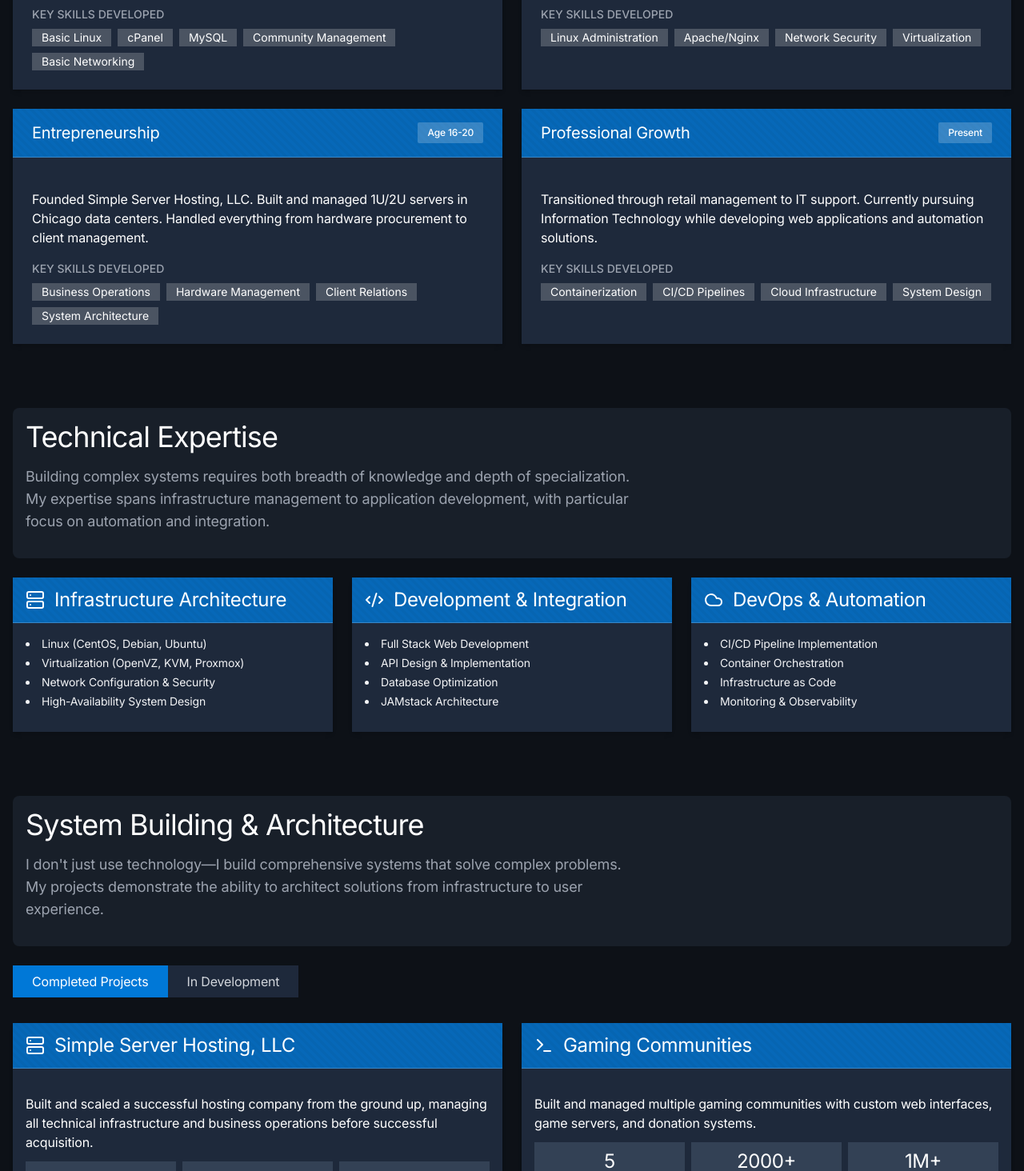
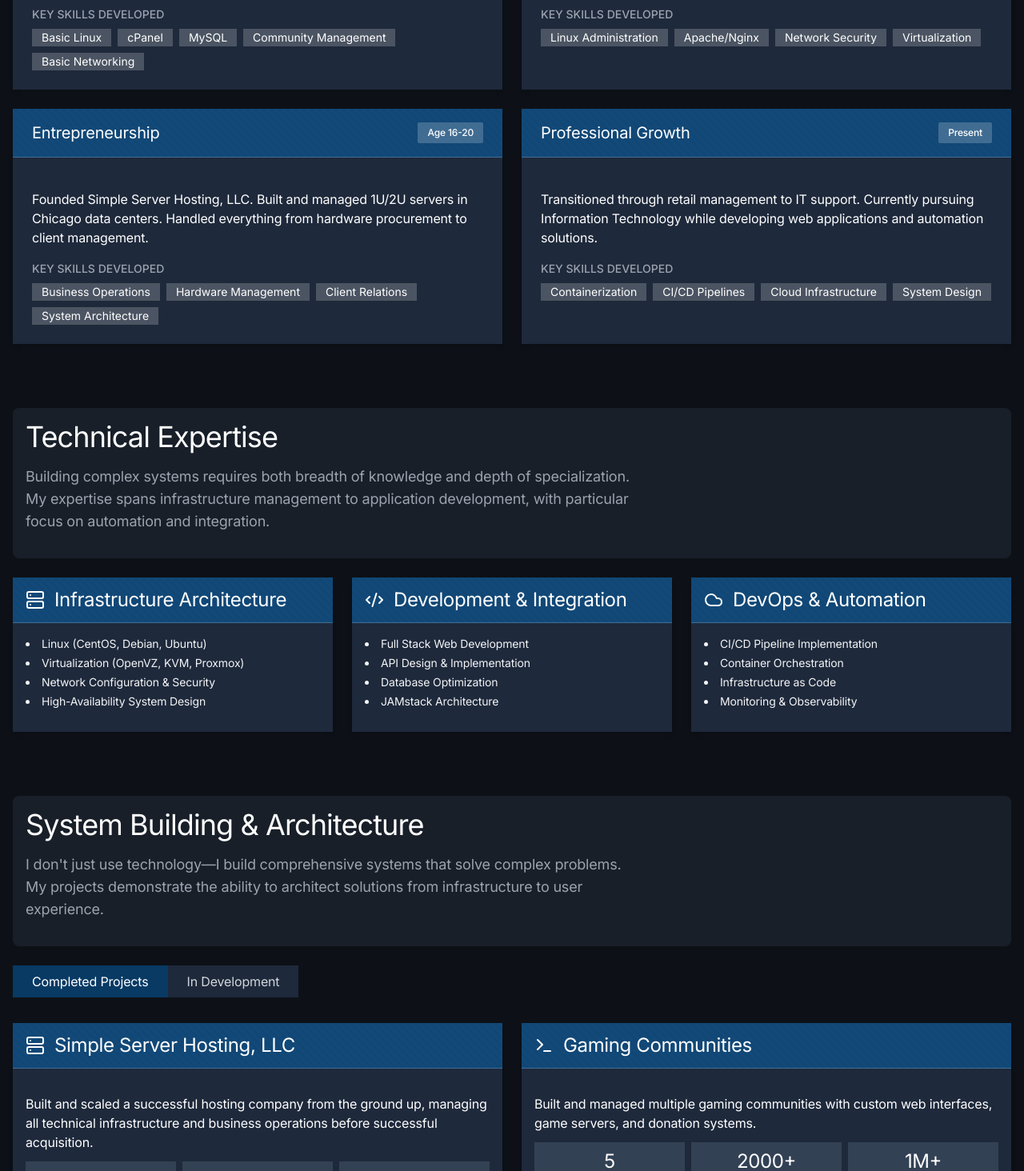
Before and after one commit to gsinghjay/jaysingh.dev, a React (Vite) app: page / in a window 1280 px wide. Shown: the part 860-2324 px from the top of the page at 80% size. Built offline with nearby package versions, Linux system fonts and the light colour scheme.

Commit message:
refactor(sections): update section components to use ThemeColor and pass intensityLevel props

```diff
--- a/src/components/sections/Contact.tsx
+++ b/src/components/sections/Contact.tsx
@@ -42,12 +42,12 @@ const Contact: React.FC<ContactProps> = ({ data }) => {
           <SocialLinks
             links={data.socialLinks}
             email={data.email}
-            archetype={data.primaryArchetype}
+            themeColor={data.primaryThemeColor}
           />
         </div>
 
         <div>
-          <ContactForm buttonArchetype={data.primaryArchetype} />
+          <ContactForm buttonThemeColor={data.primaryThemeColor} />
         </div>
       </div>
     </Section>
--- a/src/components/sections/Expertise.tsx
+++ b/src/components/sections/Expertise.tsx
@@ -2,7 +2,7 @@ import React from 'react';
 import Section from '../layout/Section';
 import InfoCard from '../ui/InfoCard';
 import { ExpertiseData } from '../../data/portfolioData';
-import { Archetype } from '../../utils/archetypeUtils'; // Keep for narrative signal logic if needed
+import { ThemeColor } from '../../utils/colorUtils';
 
 interface ExpertiseProps {
   data: ExpertiseData;
@@ -16,9 +16,9 @@ interface ExpertiseProps {
  */
 const Expertise: React.FC<ExpertiseProps> = ({ data }) => {
 
-  // Determine narrative signal based on archetype (example)
-  const getNarrativeSignal = (archetype: Archetype): 'technical' | null => {
-    return archetype === 'sage' ? 'technical' : null;
+  // Determine narrative signal based on theme color
+  const getNarrativeSignal = (themeColor: ThemeColor): 'technical' | null => {
+    return themeColor === 'accentGreen' ? 'technical' : null;
   };
 
   return (
@@ -35,9 +35,10 @@ const Expertise: React.FC<ExpertiseProps> = ({ data }) => {
             description={area.description || ''} // Ensure description is always a string
             icon={area.icon}
             skills={area.skills}
-            archetype={area.archetype}
+            themeColor={area.themeColor}
+            intensityLevel={area.intensityLevel}
             ariaLabelledById={`expertise-area-${index}`}
-            titleNarrativeSignal={getNarrativeSignal(area.archetype)}
+            titleNarrativeSignal={getNarrativeSignal(area.themeColor)}
           />
         ))}
       </div>
--- a/src/components/sections/Future.tsx
+++ b/src/components/sections/Future.tsx
@@ -28,7 +28,8 @@ const Future: React.FC<FutureProps> = ({ data }) => {
             title={goal.title}
             description={goal.description}
             icon={goal.icon}
-            archetype={goal.archetype}
+            themeColor={goal.themeColor}
+            intensityLevel={goal.intensityLevel}
             ariaLabelledById={`future-goal-${index}`}
             titleNarrativeSignal="future" // Apply 'future' signal to all goals
           />
--- a/src/components/sections/Hero.tsx
+++ b/src/components/sections/Hero.tsx
@@ -1,7 +1,7 @@
 import React from 'react';
 import Typography from '../ui/Typography';
 import { HeroData } from '../../data/portfolioData';
-import { getArchetypeColor } from '../../utils/archetypeUtils';
+import { getThemeColorClass } from '../../utils/colorUtils';
 import { getOpacityByIntensity } from '../../utils/intensityUtils';
 
 interface HeroProps {
@@ -16,14 +16,14 @@ interface HeroProps {
  */
 const Hero: React.FC<HeroProps> = ({ data }) => {
   /**
-   * Get background color class based on archetype and intensity
+   * Get background color class based on theme color and intensity
    * @returns CSS class for the background color with appropriate intensity
    */
   const getBgColorClass = (): string => {
-    const colorName = getArchetypeColor(data.primaryArchetype);
+    const colorClass = getThemeColorClass(data.primaryThemeColor);
     // Use intensity level from data, defaulting to 3 if not provided
     const intensity = data.intensityLevel || 3;
-    return `bg-${colorName} ${getOpacityByIntensity(intensity)}`;
+    return `bg-${colorClass} ${getOpacityByIntensity(intensity)}`;
   };
 
   return (
--- a/src/components/sections/HomelabSection.tsx
+++ b/src/components/sections/HomelabSection.tsx
@@ -2,7 +2,7 @@ import React from 'react';
 import Section from '../layout/Section';
 import InfoCard from '../ui/InfoCard';
 import { HomelabData } from '../../data/portfolioData';
-import { Archetype } from '../../utils/archetypeUtils'; // Keep for narrative signal logic if needed
+import { ThemeColor } from '../../utils/colorUtils';
 
 interface HomelabSectionProps {
   data: HomelabData;
@@ -16,9 +16,9 @@ interface HomelabSectionProps {
  */
 const HomelabSection: React.FC<HomelabSectionProps> = ({ data }) => {
 
-  // Determine narrative signal based on archetype (example)
-  const getNarrativeSignal = (archetype: Archetype): 'technical' | null => {
-    return archetype === 'sage' ? 'technical' : null;
+  // Determine narrative signal based on theme color
+  const getNarrativeSignal = (themeColor: ThemeColor): 'technical' | null => {
+    return themeColor === 'accentGreen' ? 'technical' : null;
   };
 
   return (
@@ -36,9 +36,10 @@ const HomelabSection: React.FC<HomelabSectionProps> = ({ data }) => {
             description={section.description}
             icon={section.icon}
             tags={section.tags}
-            archetype={section.archetype}
+            themeColor={section.themeColor}
+            intensityLevel={section.intensityLevel}
             ariaLabelledById={`homelab-section-${index}`}
-            titleNarrativeSignal={getNarrativeSignal(section.archetype)}
+            titleNarrativeSignal={getNarrativeSignal(section.themeColor)}
           />
         ))}
       </div>
--- a/src/components/sections/Journey.tsx
+++ b/src/components/sections/Journey.tsx
@@ -3,7 +3,7 @@ import Section from '../layout/Section';
 import TimelineItem from '../ui/TimelineItem';
 import TransitionMarker from '../layout/TransitionMarker';
 import { JourneyData } from '../../data/portfolioData';
-import { Archetype } from '../../utils/archetypeUtils';
+import { ThemeColor } from '../../utils/colorUtils';
 
 interface JourneyProps {
   data: JourneyData;
@@ -17,11 +17,11 @@ interface JourneyProps {
  */
 const Journey: React.FC<JourneyProps> = ({ data }) => {
 
-  // Determine narrative signal based on archetype and title (example logic from original)
-  const getNarrativeSignal = (archetype: Archetype, title: string): 'discovery' | 'achievement' | 'transition' | null => {
-    if (archetype === 'explorer') return 'discovery';
-    if (archetype === 'ruler') return 'achievement';
-    if (archetype === 'creator' && title.includes('Professional')) return 'transition';
+  // Determine narrative signal based on theme color and title
+  const getNarrativeSignal = (themeColor: ThemeColor, title: string): 'discovery' | 'achievement' | 'transition' | null => {
+    if (themeColor === 'accentOrange') return 'discovery';
+    if (themeColor === 'primary') return 'achievement';
+    if (themeColor === 'accentPurple' && title.includes('Professional')) return 'transition';
     return null;
   };
 
@@ -41,9 +41,10 @@ const Journey: React.FC<JourneyProps> = ({ data }) => {
             description={stage.description}
             year={stage.year}
             keySkills={stage.keySkills}
-            archetype={stage.archetype}
+            themeColor={stage.themeColor}
+            intensityLevel={stage.intensityLevel}
             ariaLabelledById={`journey-stage-${index}`}
-            titleNarrativeSignal={getNarrativeSignal(stage.archetype, stage.title)}
+            titleNarrativeSignal={getNarrativeSignal(stage.themeColor, stage.title)}
             disableNarrativeBorders={true}
             isCurrent={stage.isCurrent}
           />
@@ -59,18 +60,19 @@ const Journey: React.FC<JourneyProps> = ({ data }) => {
               description={stage.description}
               year={stage.year}
               keySkills={stage.keySkills}
-              archetype={stage.archetype}
+              themeColor={stage.themeColor}
+              intensityLevel={stage.intensityLevel}
               ariaLabelledById={`journey-mobile-stage-${index}`}
-              titleNarrativeSignal={getNarrativeSignal(stage.archetype, stage.title)}
+              titleNarrativeSignal={getNarrativeSignal(stage.themeColor, stage.title)}
               disableNarrativeBorders={false}
               isCurrent={stage.isCurrent}
             />
             {/* Conditionally render TransitionMarker between items if showTransitions is true */}
             {data.showTransitions && index < data.stages.length - 1 && (
               <TransitionMarker
-                fromArchetype={stage.archetype}
-                toArchetype={data.stages[index + 1].archetype}
-                intensityLevel={3} // Keep this for TransitionMarker as it's likely still needed for backgrounds
+                fromThemeColor={stage.themeColor}
+                toThemeColor={data.stages[index + 1].themeColor}
+                intensityLevel={2}
               />
             )}
           </React.Fragment>
--- a/src/components/sections/Projects.tsx
+++ b/src/components/sections/Projects.tsx
@@ -2,7 +2,8 @@ import React, { useState } from 'react';
 import Section from '../layout/Section';
 import ProjectCard from '../ui/ProjectCard';
 import { ProjectsData, Project } from '../../data/portfolioData';
-import { getArchetypeColor } from '../../utils/archetypeUtils'; // Needed for tab styling
+import { getThemeColorClass } from '../../utils/colorUtils'; // For tab styling
+import { getOpacityByIntensity } from '../../utils/intensityUtils'; // For intensity level
 
 interface ProjectsProps {
   data: ProjectsData;
@@ -32,8 +33,13 @@ const Projects: React.FC<ProjectsProps> = ({ data }) => {
    * @returns CSS classes for tab button
    */
   const getTabButtonClass = (isActive: boolean): string => {
-    // Assuming 'ruler' archetype for active tab styling, as in original component
-    return `px-6 py-2 ${isActive ? `bg-${getArchetypeColor('ruler')} text-white` : 'bg-slate-800 text-gray-300'}`;
+    // Using 'primary' theme color for active tab styling with correct intensity level
+    if (isActive) {
+      const colorClass = getThemeColorClass('primary');
+      const intensityClass = getOpacityByIntensity(2); // Use intensity level 2 to match the rest of the components
+      return `px-6 py-2 bg-${colorClass} ${intensityClass} text-white`;
+    }
+    return 'px-6 py-2 bg-slate-800 text-gray-300';
   };
 
   const renderProjectList = (projects: Project[], isCompleted: boolean, panelId: string) => (
@@ -53,7 +59,8 @@ const Projects: React.FC<ProjectsProps> = ({ data }) => {
               icon={project.icon}
               tags={project.tags || []}
               stats={project.stats}
-              archetype={project.archetype}
+              themeColor={project.themeColor}
+              intensityLevel={project.intensityLevel}
               ariaLabelledById={`project-${isCompleted ? 'completed' : 'development'}-${index}`}
               titleNarrativeSignal={getProjectNarrativeSignal(isCompleted)}
             />
```
